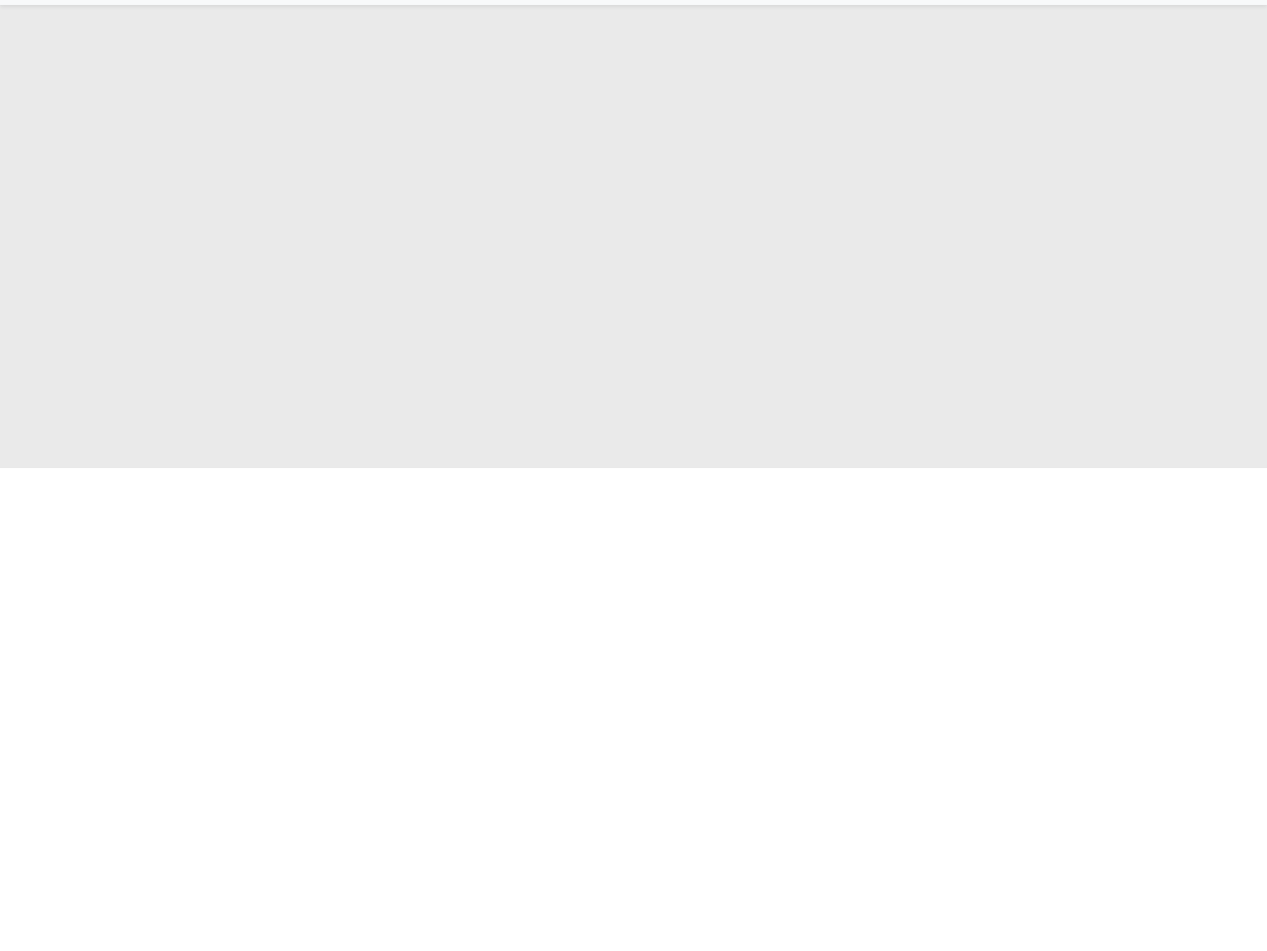
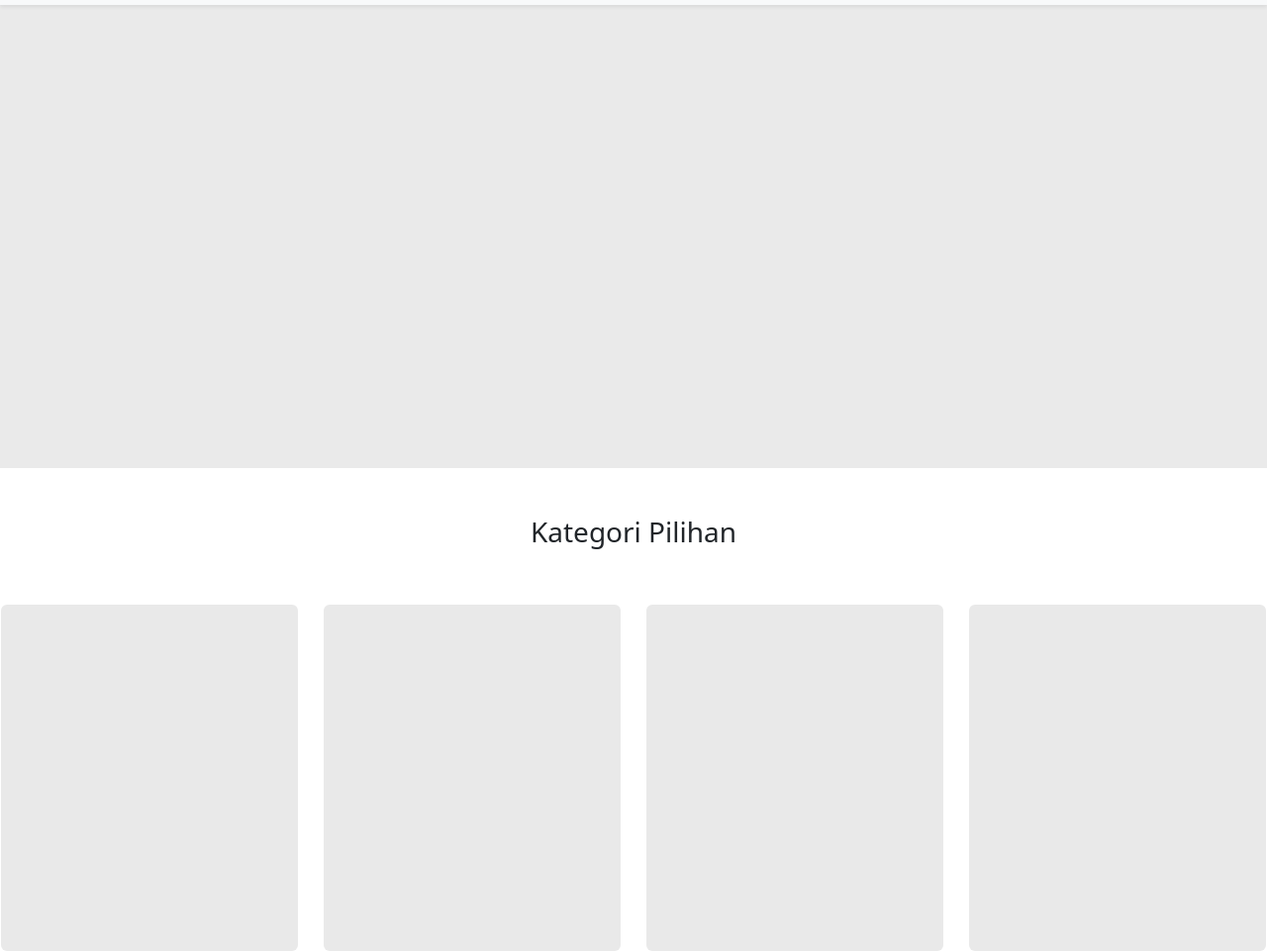
Before and after one commit to ranggamuktii/sneaks4u, a plain HTML site: page index.html in a window 1280 px wide. Shown: the part 77-1038 px from the top of the page at 99% size. Before the commit the page ends 800 px from the top, so only its background shows below. Drawn offline with nearby package versions, Linux system fonts and the light colour scheme.

Commit message:
Menambahkan Kategori Pilihan

```diff
--- a/index.html
+++ b/index.html
@@ -72,7 +72,29 @@
     <!-- Akhir Banner -->
 
     <!-- Kategori -->
-
+    <section id="Kategori">
+      <div style="height: 400px; background-color: #ffffff" class="containter">
+        <div class="row text-center">
+          <div class="col-md mt-5 mb-5">
+            <h2 class="fs-3">Kategori Pilihan</h2>
+          </div>
+        </div>
+        <div class="row justify-content-center">
+          <div class="col-md-3">
+            <div style="background-color: #e9e9e9; max-width: 300px; height: 350px; margin: 0 auto" class="rounded text-light p-3"></div>
+          </div>
+          <div class="col-md-3">
+            <div style="background-color: #e9e9e9; max-width: 300px; height: 350px; margin: 0 auto" class="rounded text-light p-3"></div>
+          </div>
+          <div class="col-md-3">
+            <div style="background-color: #e9e9e9; max-width: 300px; height: 350px; margin: 0 auto" class="rounded text-light p-3"></div>
+          </div>
+          <div class="col-md-3">
+            <div style="background-color: #e9e9e9; max-width: 300px; height: 350px; margin: 0 auto" class="rounded text-light p-3"></div>
+          </div>
+        </div>
+      </div>
+    </section>
     <!-- Akhir Kategori -->
     <script src="https://cdn.jsdelivr.net/npm/bootstrap@5.3.3/dist/js/bootstrap.bundle.min.js" integrity="sha384-YvpcrYf0tY3lHB60NNkmXc5s9fDVZLESaAA55NDzOxhy9GkcIdslK1eN7N6jIeHz" crossorigin="anonymous"></script>
   </body>
```
